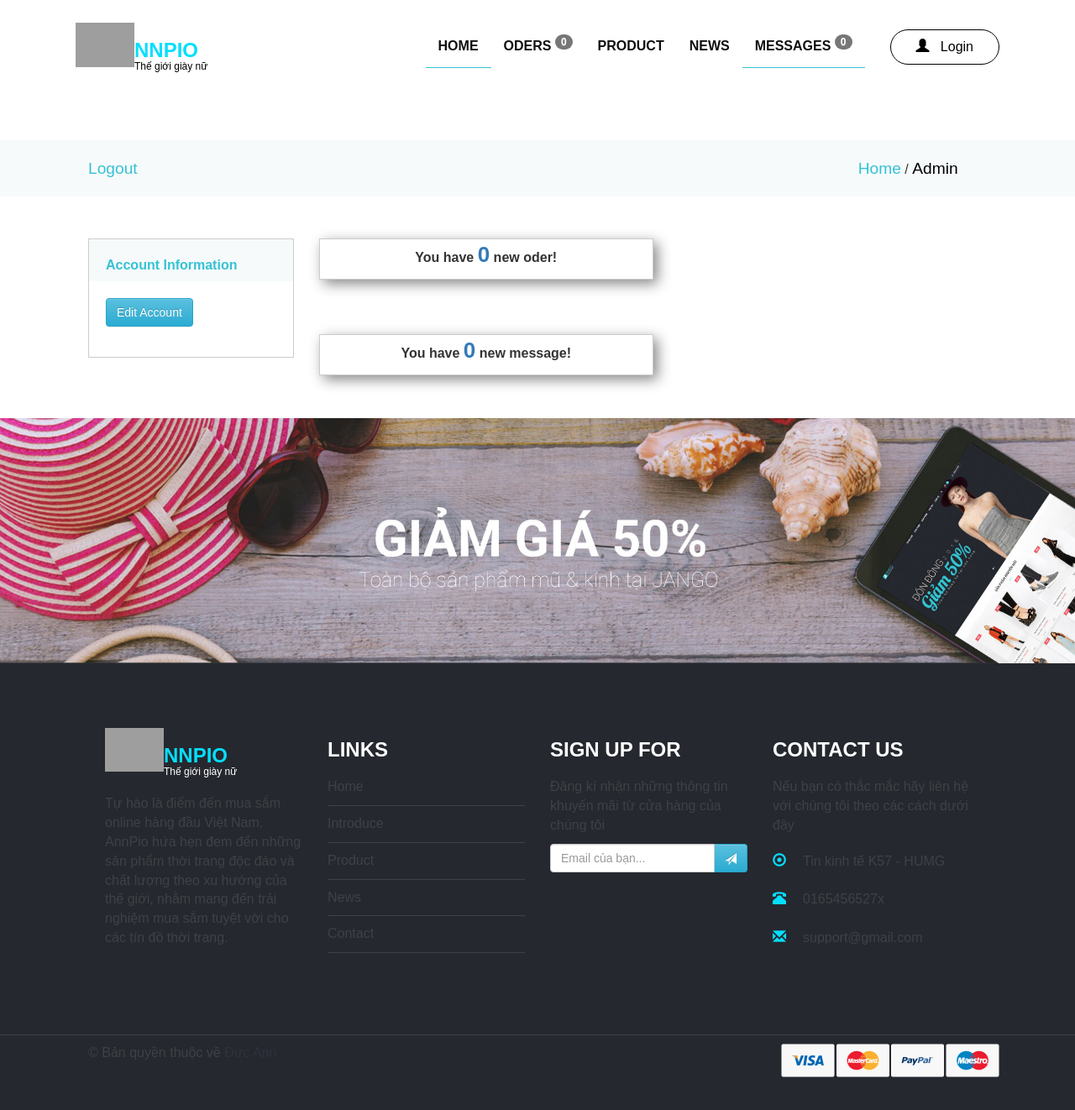
After one commit to babysumo2912/Annpio, a CodeIgniter app: the page made by application/views/admin.php in a window 1280 px wide. The commit adds this page. Shown: the whole page at 84% size. Run offline with CodeIgniter, Linux system fonts and the light colour scheme; grey boxes are pictures that could not be loaded.

Commit message:
Version 1.0

```diff
--- a/application/controllers/Home.php
+++ b/application/controllers/Home.php
@@ -50,14 +50,14 @@ class home extends CI_Controller{
             $data['mess']=$mess;
             $this->load->view('login',$data);
         }else{
-            foreach($check['user'] as $item){
+            foreach($check['user'] as   $item){
                 $name = $item->name;
                 $phone = $item->phone;
                 $address = $item->address;
             }
             $data['phone'] = $phone;
             $data['address'] = $address;
-            $this->load->view('admin/admin',$data);
+            $this->load->view('admin',$data);
             $session_login = array(
                 'login' => $email ,
                 'name' => $name
--- /dev/null
+++ b/application/views/admin.php
@@ -0,0 +1,283 @@
+<?php
+$name = $this->session->userdata('name');
+if(!isset($count_hoadon)){
+    $count_hoadon = 0;
+}
+if(!isset($count_mess)){
+    $count_mess = 0;
+}
+?>
+<html>
+<head>
+    <title>AnnPio - Thế giới giày nữ</title>
+    <meta charset="utf-8">
+    <link rel="stylesheet" href="<?php echo base_url();?>public/style/css/bootstrap.min.css">
+    <link rel="stylesheet" href="<?php echo base_url();?>public/style/css/bootstrap-theme.min.css">
+    <link rel="stylesheet" href="<?php echo base_url();?>public/style/css/style.css">
+    <link rel="icon" href="<?php echo base_url();?>public/img/logo/icon.png">
+    <script src="<?php echo base_url();?>public/style/js/jquery-3.1.0.js"></script>
+    <script src="<?php echo base_url();?>public/style/js/jquery.cycle2.min.js"></script>
+    <script src="<?php echo base_url();?>public/style/js/bootstrap.min.js"></script>
+    <script src="<?php echo base_url();?>public/style/js/filejs.js"></script>
+</head>
+<body>
+<div class="fixNav">
+    <div class="first">
+        <div class="navbar-header">
+            <button type="button" class="navbar-toggle collapsed micon" data-toggle="collapse" data-target="#bs-example-navbar-collapse-2" aria-expanded="false">
+                <span class="sr-only">Toggle navigation</span>
+                <span class="icon-bar"></span>
+                <span class="icon-bar"></span>
+                <span class="icon-bar"></span>
+            </button>
+            <div class="logo">
+                <a href="home.php">
+                    <img src="<?php echo base_url();?>public/img/logo/logo.png" alt="annpio">
+                    <h1>NNPIO <br> <span>Thế giới giày nữ</span></h1>
+                </a>
+            </div>
+        </div>
+        <div class="collapse navbar-collapse" id="bs-example-navbar-collapse-2">
+            <div class="navbar-right">
+                <div class="menufix">
+                    <ul class="nav navbar-nav">
+                        <li><a href="<?php echo base_url();?>home">HOME</a></li>
+                        <li><a href="<?php echo base_url();?>oder">ODERS <sup><?php echo $count_hoadon?></sup></a></li>
+                        <li><a href="<?php echo base_url();?>adminproduct">PRODUCT</a></li>
+                        <li><a href="<?php echo base_url();?>news">NEWS</a></li>
+                        <li class="actived"><a href="<?php echo base_url();?>message">MESSAGES <sup class="badge"><?php echo $count_mess?></sup></a></li>
+                    </ul>
+                </div>
+                <div class="menurightfix">
+                    <ul class="nav navbar-nav">
+                        <li>
+                            <?php
+                            if(isset($name)){ ?>
+                                <a href="<?php base_url();?>user">
+                                    <span class="glyphicon glyphicon-user"></span>
+                                    &nbsp;
+                                    <?php
+                                    echo $name;
+                                    ?>
+                                </a>
+                                <?php
+                            }else {
+                                ?>
+                                <a href="#login-box" class="login-window">
+                                    <span class="glyphicon glyphicon-user"></span>
+                                    &nbsp;
+                                    Login
+                                </a>
+                                <?php
+                            }
+                            ?>
+                        </li>
+                    </ul>
+                </div>
+            </div>
+        </div>
+    </div>
+</div>
+<div class="bgheader">
+    <div class="first">
+        <div class="navbar-header">
+            <button type="button" class="navbar-toggle collapsed micon" data-toggle="collapse" data-target="#bs-example-navbar-collapse-1" aria-expanded="false">
+                <span class="sr-only">Toggle navigation</span>
+                <span class="icon-bar"></span>
+                <span class="icon-bar"></span>
+                <span class="icon-bar"></span>
+            </button>
+            <div class="logo">
+                <a href="#">
+                    <img src="<?php echo base_url(); ?>public/img/logo/logo.png" alt="annpio">
+                    <h1>NNPIO <br> <span>Thế giới giày nữ</span></h1>
+                </a>
+            </div>
+        </div>
+        <div class="collapse navbar-collapse" id="bs-example-navbar-collapse-1">
+            <div class="navbar-right">
+                <div class="menu">
+                    <ul class="nav navbar-nav">
+                        <li class="actived"><a href="<?php echo base_url();?>home">HOME</a></li>
+                        <li><a href="<?php echo base_url();?>oder">ODERS <sup class="badge"><?php echo $count_hoadon ?></sup></a></li>
+                        <li><a href="<?php echo base_url();?>adminproduct">PRODUCT</a></li>
+                        <li><a href="<?php echo base_url();?>news">NEWS</a></li>
+                        <li class="actived"><a href="<?php echo base_url();?>message">MESSAGES <sup class="badge"><?php echo $count_mess?></sup></a></li>
+                    </ul>
+                </div>
+                <div class="menuright">
+                    <ul class="nav navbar-nav">
+                        <li>
+                            <?php
+                            if(isset($name)){ ?>
+                                <a href="<?php base_url();?>user">
+                                    <span class="glyphicon glyphicon-user"></span>
+                                    &nbsp;
+                                    <?php
+                                    echo $name;
+                                    ?>
+                                </a>
+                                <?php
+                            }else {
+                                ?>
+                                <a href="#login-box" class="login-window">
+                                    <span class="glyphicon glyphicon-user"></span>
+                                    &nbsp;
+                                    Login
+                                </a>
+                                <?php
+                            }
+                            ?>
+                        </li>
+                    </ul>
+                </div>
+            </div>
+        </div>
+    </div>
+</div>
+<div class="centerintro">
+    <div class="row widthcenterintro">
+        <div class="col-md-10">
+            <a href="<?php echo base_url() ?>user/logout" class="a">Logout</a>
+        </div>
+        <div class="col-md-2">
+            <a href="<?php echo base_url();?>home" class="a">Home</a>
+            /
+            <span>Admin</span>
+        </div>
+    </div>
+</div>
+<div class="row centerpro">
+    <div class="col-md-3">
+        <div class="account">
+            <p class="title-acc">Account Information</p>
+            <div class="account-content">
+                <?php
+                if(isset($admin)){
+                    foreach($admin as $item){
+                        ?>
+                        <p>Hello <b><?php echo $item->name; ?></b></p>
+                        <p>Phone: <?php echo $item->phone?></p>
+                        <p>Address: <?php echo $item->address?></p>
+                <?php
+                    }
+                }
+                ?>
+                <form method="post">
+                    <input type="submit" value="Edit Account" name="edit_acc" class="btn btn-info">
+                </form>
+            </div>
+        </div>
+    </div>
+    <div class="col-md-9" id="content">
+        <div class="col-md-6 border">
+            <p class="text-center"><b>You have <a href="<?php echo base_url()?>oder"><?php echo $count_hoadon?></a> new oder!</b><br></p>
+        </div>
+        <br><br><br><br><br>
+        <div class="col-md-6 border">
+            <p class="text-center"><b>You have <a href="<?php echo base_url()?>message"><?php echo $count_mess?></a> new message!</b><br></p>
+        </div>
+    </div>
+    <div class="col-md-12">
+        <?php if(isset($user)){
+    ?>
+            <table class="table table-hover">
+
+                <tr>
+                    <th>ID</th>
+                    <th>Email</th>
+                    <th>Name</th>
+                    <th>Phone</th>
+                    <th>Address</th>
+                    <th>&nbsp;</th>
+                </tr>
+                <?php
+                foreach ($user as $itemp){
+                    ?>
+                <tr>
+                    <td><?php echo $itemp->id ?></td>
+                    <td><?php echo $itemp->email ?></td>
+                    <td><?php echo $itemp->name ?></td>
+                    <td><?php echo $itemp->phone ?></td>
+                    <td><?php echo $itemp->address ?></td>
+                    <td>
+                        <a href="<?php echo base_url()?>admin/delete/<?php echo $itemp->id?>" class="btn btn-danger" title="Delete User">
+                            <span class="glyphicon glyphicon-remove"></span>
+                        </a>
+                    </td>
+                </tr>
+                <?php
+                }
+                ?>
+            </table>
+        <?php
+        }
+        ?>
+    </div>
+</div>
+<div>
+    <img src="<?php echo base_url();?>public/img/widebaner.jpg" alt="annpiogiamgia" width="100%">
+</div>
+<div class="row end">
+    <div class="widthend">
+        <div class="col-md-3">
+            <div class="logo" style="width: 100%">
+                <a href="<?php echo base_url();?>index.php">
+                    <img src="<?php echo base_url();?>public/img/logo/logo.png" alt="annpio">
+                    <h1 style="float: left">NNPIO <br> <span>Thế giới giày nữ</span></h1>
+                </a>
+            </div>
+            <p>Tự hào là điểm đến mua sắm online hàng đầu Việt Nam, AnnPio hứa hẹn đem đến những sản phẩm thời trang độc đáo và chất lượng theo xu hướng của thế giới, nhằm mang đến trải nghiệm mua sắm tuyệt vời cho các tín đồ thời trang.</p>
+        </div>
+        <div class="col-md-3">
+            <h3>LINKS</h3>
+            <ul>
+                <li><a href="<?php echo base_url();?>home">Home</a></li>
+                <li><a href="<?php echo base_url();?>introduce">Introduce</a></li>
+                <li><a href="<?php echo base_url();?>product">Product</a></li>
+                <li><a href="<?php echo base_url();?>news">News</a></li>
+                <li><a href="<?php echo base_url();?>contact">Contact</a></li>
+            </ul>
+        </div>
+        <div class="col-md-3">
+            <h3>SIGN UP FOR</h3>
+            <p>Đăng kí nhận những thông tin khuyến mãi từ cửa hàng của chúng tôi</p>
+            <form action="" method="post">
+                <div class="input-group">
+                    <input type="text" class="form-control" aria-label="..." placeholder="Email của bạn...">
+                    <span class="input-group-addon btn btn-info">
+                        <a href="#"><span class="glyphicon glyphicon-send"></span></a>
+                    </span>
+                </div>
+            </form>
+        </div>
+        <div class="col-md-3">
+            <h3>CONTACT US</h3>
+            <p>Nếu bạn có thắc mắc hãy liên hệ với chúng tôi theo các cách dưới đây</p>
+            <p class="contactus">
+                <span class="glyphicon glyphicon-record"></span>Tin kinh tế K57 - HUMG<br><br>
+                <span class="glyphicon glyphicon-phone-alt"></span>0165456527x <br><br>
+                <span class="glyphicon glyphicon-envelope"></span>support@gmail.com<br><br>
+            </p>
+        </div>
+    </div>
+</div>
+<div class="footer">
+    <div class="endfooter">
+        <div class="col-md-9">
+            <p>&copy; Bản quyền thuộc về <span>Đức Ann</span></p>
+        </div>
+        <div class="col-md-2">
+            <img src="<?php echo base_url();?>public/img/payment.png" alt="payment">
+        </div>
+    </div>
+</div>
+<!--tao nut back to top-->
+<div class="fix-footer">
+    <a href="javarscript:void(0);" title="Top" style="display: inline" class="btn-top">
+        <span class="glyphicon glyphicon-arrow-up"></span>
+    </a>
+</div>
+<!--end_tao nut back to top-->
+</body>
+</html>
--- a/application/views/admin/nhapkho.php
+++ b/application/views/admin/nhapkho.php
@@ -1,4 +1,4 @@
-<?php include 'header_admin.php'?>
+<?php include 'header_admin.php';?>
 <section class = "border padding20 hdadmin">
     <div class = "text-center title-phieu">
         <span>Phiếu Nhập Kho</span>
--- a/db_ann.sql
+++ b/db_ann.sql
@@ -3,7 +3,7 @@
 -- https://www.phpmyadmin.net/
 --
 -- Host: 127.0.0.1
--- Generation Time: May 09, 2017 at 09:18 PM
+-- Generation Time: May 15, 2017 at 07:56 AM
 -- Server version: 10.1.21-MariaDB
 -- PHP Version: 5.6.30
 
--- a/public/style/js/filejs.js
+++ b/public/style/js/filejs.js
@@ -87,10 +87,4 @@ $(document).ready( function(){
     //     $('#content').load('promotion.php');
     // });
     //end_tao menu product
-    $(".img_menu").click(function(){
-       show_menu();
-    };
-    function show_menu(){
-       $('.menu_links').animate({width:'toggle'},350);
-    };
 });
```
Also changed, not shown: application/controllers/Admin.php (+28 -0 lines).
